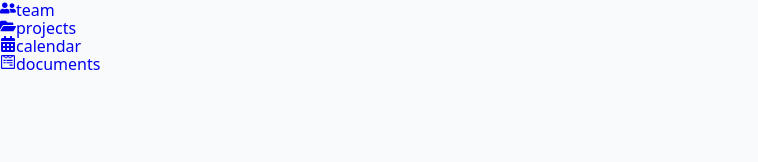
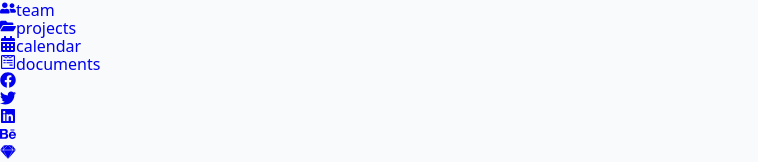
Before and after one commit to isnendyankp/sideBar, a React (Vite) app: page / in a window 1280 px wide. Shown: the part 870-1032 px from the top of the page, without its empty margins (0-758 px from the left). Before the commit the page ends 945 px from the top, so only its background shows below. Built offline with nearby package versions, Linux system fonts and the light colour scheme.

Commit message:
add ul element with className of social-links

```diff
--- a/src/Sidebar.jsx
+++ b/src/Sidebar.jsx
@@ -6,14 +6,14 @@
 const Sidebar = () => {
   const { isSidebarOpen, closeSidebar } = useGlobalContext();
   return (
-    <aside className='sidebar'>
-      <div className='sidebar-header'>
-        <img src={logo} alt='coding addict' className='logo'/>
-        <button className='close-btn' onClick={closeSidebar}>
+    <aside className="sidebar">
+      <div className="sidebar-header">
+        <img src={logo} alt="coding addict" className="logo" />
+        <button className="close-btn" onClick={closeSidebar}>
           <FaTimes />
         </button>
       </div>
-      <ul className='links'>
+      <ul className="links">
         {links.map((links) => {
           const { id, url, text, icon } = links;
           return (
@@ -22,6 +22,16 @@
                 {icon}
                 {text}
               </a>
+            </li>
+          );
+        })}
+      </ul>
+      <ul className="social-links">
+        {social.map((link) => {
+          const { id, url, icon } = link;
+          return (
+            <li key={id}>
+              <a href={url}>{icon}</a>
             </li>
           );
         })}
@@ -56,3 +66,4 @@
 // 21. add a element to li element with pass in url @return>aside>ul>links>li
 // 22. pass in icon to a element @return>aside>ul>links>li>a
 // 23. pass in text to a element @return>aside>ul>links>li>a
+// 24. add ul element with className of social-links @return>aside
```
